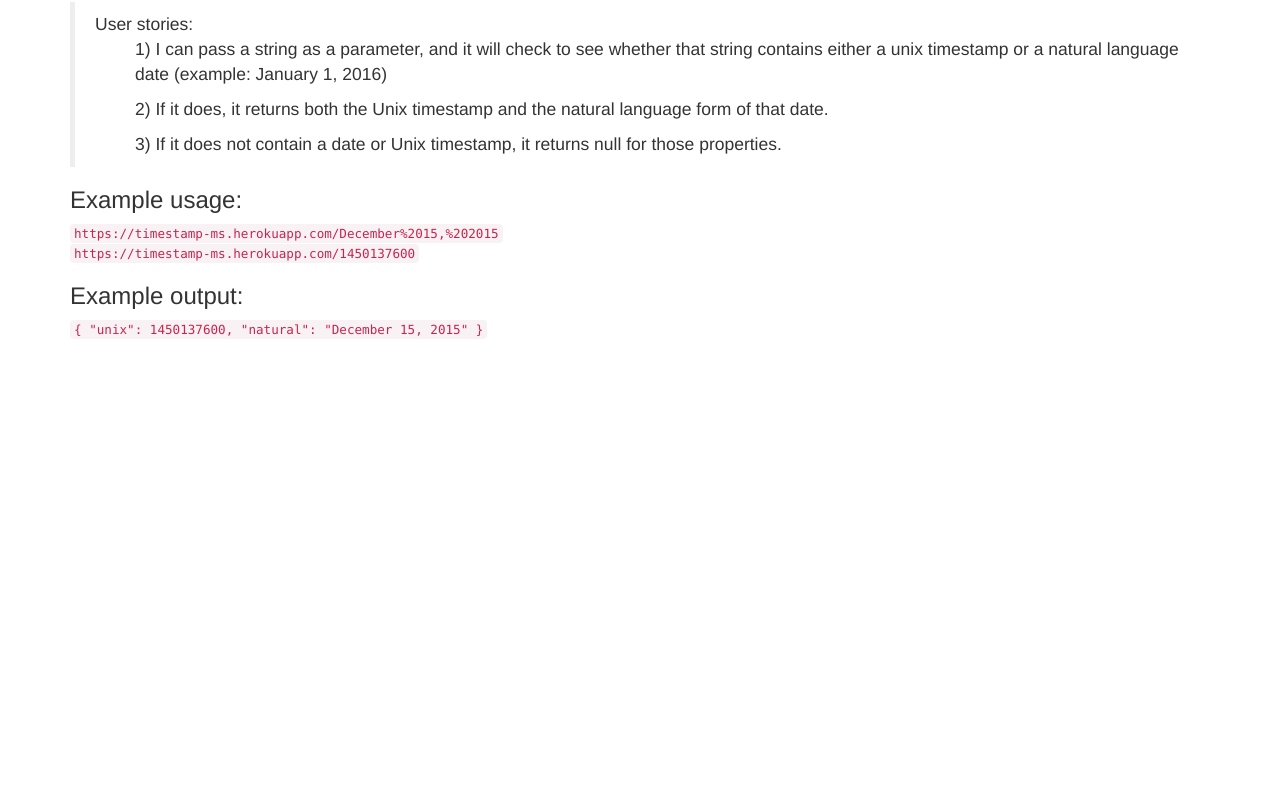
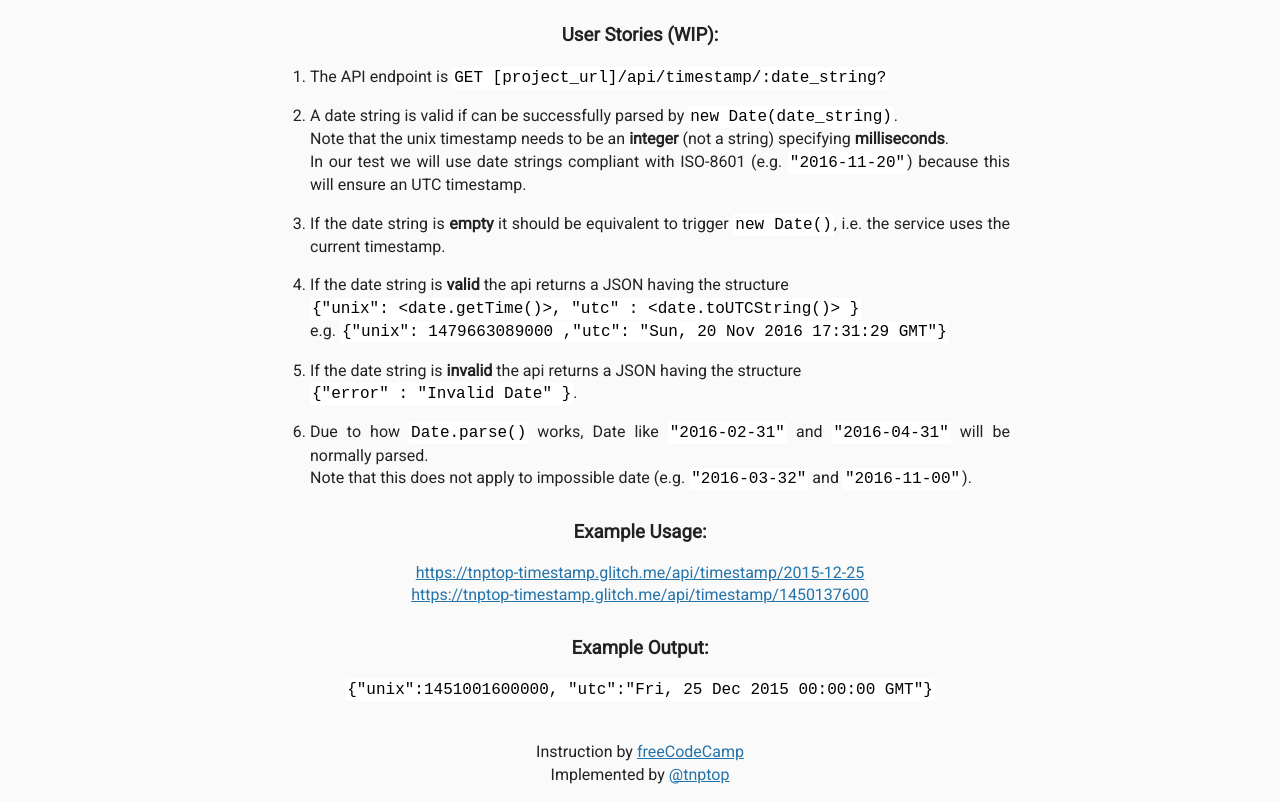
Before and after one commit to tnptop/freecodecamp-timestamp, a website: page views/index.html in a window 1280 px wide. Shown: the part 68-870 px from the top of the page. Before the commit the page ends 800 px from the top, so only its background shows below. Drawn offline with nearby package versions, Linux system fonts and the light colour scheme; files that its build step writes are made by us from their sources.

Commit message:
Re-implement

```diff
--- a/package.json
+++ b/package.json
@@ -10,8 +10,7 @@
     "start": "node server.js"
   },
   "dependencies": {
-    "express": "^4.16.3",
-    "dayjs": "^1.6.3"
+    "express": "^4.16.3"
   },
   "engines": {
     "node": "8.x"
--- a/public/style.css
+++ b/public/style.css
@@ -1,71 +1,53 @@
-/* styles */
-/* called by your view template */
+/****** Main Styling ******/
 
-* {
-  box-sizing: border-box;
+body {
+	font-family: 'Roboto', sans-serif;
+	font-size: 16px;
+	color: #222;
+	background-color: #FaFaFa;
+	text-align: center;
+	line-height: 1.4em;
 }
 
-body {
-  font-family: "Benton Sans", "Helvetica Neue", helvetica, arial, sans-serif;
-  margin: 2em;
+.container {
+	padding: 0;
+	margin-top: 40px;
 }
 
-h1 {
-  font-style: italic;
-  color: #373fff;
+h3 {
+  margin-top: 30px;
 }
 
-.bold {
-  font-weight: bold;
+.footer {
+	margin-top: 40px;
 }
 
-p {
-  max-width: 600px;
+.user-stories {
+  position: relative;
+  text-align: justify;
+  max-width: 700px;
+  margin: 15px auto;
 }
-
-form {
-  margin-bottom: 25px;
-  padding: 15px;
-  background-color: cyan;
-  display: inline-block;
-  width: 100%;
-  max-width: 340px;
-  border-radius: 3px;
+code {
+  font-family: monospace;
+  padding: 2px;
+  color: black;
+  background-color: #fff;
 }
-
-input {
-  display: block;
-  margin-bottom: 10px;
-  padding: 5px;
-  width: 100%;
-  border: 1px solid lightgrey;
-  border-radius: 3px;
-  font-size: 16px;
+ol {
+	list-style-position: outside;
 }
-
-button {
-  font-size: 16px;
-  border-radius: 3px;
-  background-color: lightgrey;
-  border: 1px solid grey;
-  box-shadow: 2px 2px teal;
-  cursor: pointer;
-}
-
-button:hover {
-  background-color: yellow;
-}
-
-button:active {
-  box-shadow: none;
+ul {
+	list-style-type: none;
 }
 
 li {
-  margin-bottom: 5px;
+  margin-bottom: 0.5em;
+}
+.user-stories li {
+  margin-bottom: 1em;
 }
 
-footer {
-  margin-top: 50px;
-  padding-top: 25px;
-  border-top: 1px solid lightgrey;
+a {
+	color: #2574A9;
 }
--- a/views/index.html
+++ b/views/index.html
@@ -1,40 +1,64 @@
-<!-- This is a static file -->
-<!-- served from your routes in server.js -->
+<!DOCTYPE html>
 
-<!-- You might want to try something fancier: -->
-<!-- html/nunjucks docs: https://mozilla.github.io/nunjucks/ -->
-<!-- pug: https://pugjs.org/ -->
-<!-- haml: http://haml.info/ -->
-<!-- hbs(handlebars): http://handlebarsjs.com/ -->
+<html>
 
-<!DOCTYPE html>
-<html lang="en">
    <head>
-        <title>Timestamp microservice</title>
-        <link rel="stylesheet" href="https://maxcdn.bootstrapcdn.com/bootstrap/3.3.6/css/bootstrap.min.css">
+      <title>Timestamp Microservice</title>
+      <link rel="shortcut icon" href="https://cdn.hyperdev.com/us-east-1%3A52a203ff-088b-420f-81be-45bf559d01b1%2Ffavicon.ico" type="image/x-icon"/>
+      <link href="https://fonts.googleapis.com/css?family=Roboto" rel="stylesheet" type="text/css">
+      <link href="style.css" rel="stylesheet" type="text/css">
    </head>
+
    <body>
+
       <div class="container">
-            <h1 class="header">
-                API Basejump: Timestamp microservice
-            </h1>
-            <blockquote>
-                User stories:
-                <ul>1) I can pass a string as a parameter, and it will check to see whether that string
-                contains either a unix timestamp or a natural language date (example: January 1, 2016)</ul>
-                <ul>2) If it does, it returns both the Unix timestamp and the natural language form of that date.</ul>
-                <ul>3) If it does not contain a date or Unix timestamp, it returns null for those properties.</ul>
-            </blockquote>
-            <h3>Example usage:</h3>
-            <code>https://timestamp-ms.herokuapp.com/December%2015,%202015</code><br>
-            <code>https://timestamp-ms.herokuapp.com/1450137600</code>
-            <h3>Example output:</h3>
-            <code>
-                {
-                  "unix": 1450137600,
-                  "natural": "December 15, 2015"
-                }
-            </code>
+        <h2>API Project: Timestamp Microservice</h2>
+        <h3>User Stories (WIP):</h3>
+        <ol class="user-stories">
+
+          <li>The API endpoint is <code>GET [project_url]/api/timestamp/:date_string?</code></li>
+          <li>
+            A date string is valid if can be successfully parsed by <code>new Date(date_string)</code>.<br>
+            Note that the unix timestamp needs to be an <strong>integer</strong> (not a string) specifying <strong>milliseconds</strong>.<br>
+            In our test we will use date strings compliant with ISO-8601 (e.g. <code>"2016-11-20"</code>) because this will ensure an UTC timestamp.
+          </li>
+          <li>
+            If the date string is <strong>empty</strong> it should be equivalent to trigger <code>new Date()</code>, i.e. the service uses the current timestamp.
+          </li>
+          <li>
+            If the date string is <strong>valid</strong> the api returns a JSON having the structure<br><code>{"unix": &lt;date.getTime()&gt;, "utc" : &lt;date.toUTCString()&gt; }</code><br>
+            e.g. <code>{"unix": 1479663089000 ,"utc": "Sun, 20 Nov 2016 17:31:29 GMT"}</code></li>
+          <li>
+            If the date string is <strong>invalid</strong> the api returns a JSON having the structure <br>
+              <code>{"error" : "Invalid Date" }</code>.
+          </li>
+          <li>
+            Due to how <code>Date.parse()</code> works, Date like <code>"2016-02-31"</code> and <code>"2016-04-31"</code> will be normally parsed.<br>
+            Note that this does not apply to impossible date (e.g. <code>"2016-03-32"</code> and <code>"2016-11-00"</code>).
+          </li>
+        </ol>
+
+        <h3>Example Usage:</h3>
+        <p>
+          <a href="api/timestamp/2015-12-25">
+            https://tnptop-timestamp.glitch.me/api/timestamp/2015-12-25
+          </a><br/>
+          <a href="api/timestamp/1450137600000">
+            https://tnptop-timestamp.glitch.me/api/timestamp/1450137600
+          </a>
+        </p>
+
+        <h3>Example Output:</h3>
+        <p>
+          <code>{"unix":1451001600000, "utc":"Fri, 25 Dec 2015 00:00:00 GMT"}</code>
+        </p>
+      </div>
+      <div class="footer">
+        <p>
+          Instruction by <a href="http://www.freecodecamp.com/">freeCodeCamp</a><br/>
+          Implemented by <a href="https://github.com/tnptop/">@tnptop</a>
+        </p>
       </div>
    </body>
+
 </html>
```
Also changed, not shown: server.js (+23 -35 lines), shrinkwrap.yaml (+1 -7 lines). Lines whose indentation alone changed are shown as unchanged.
